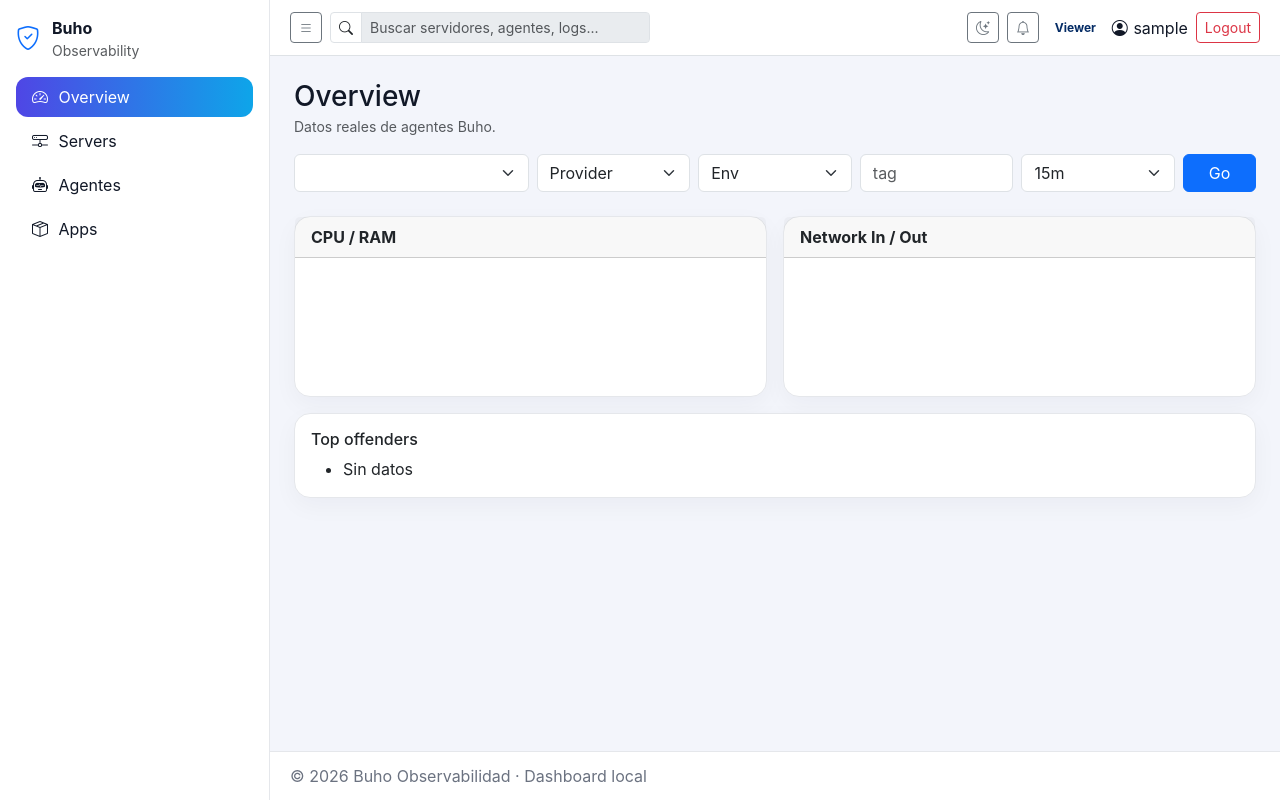
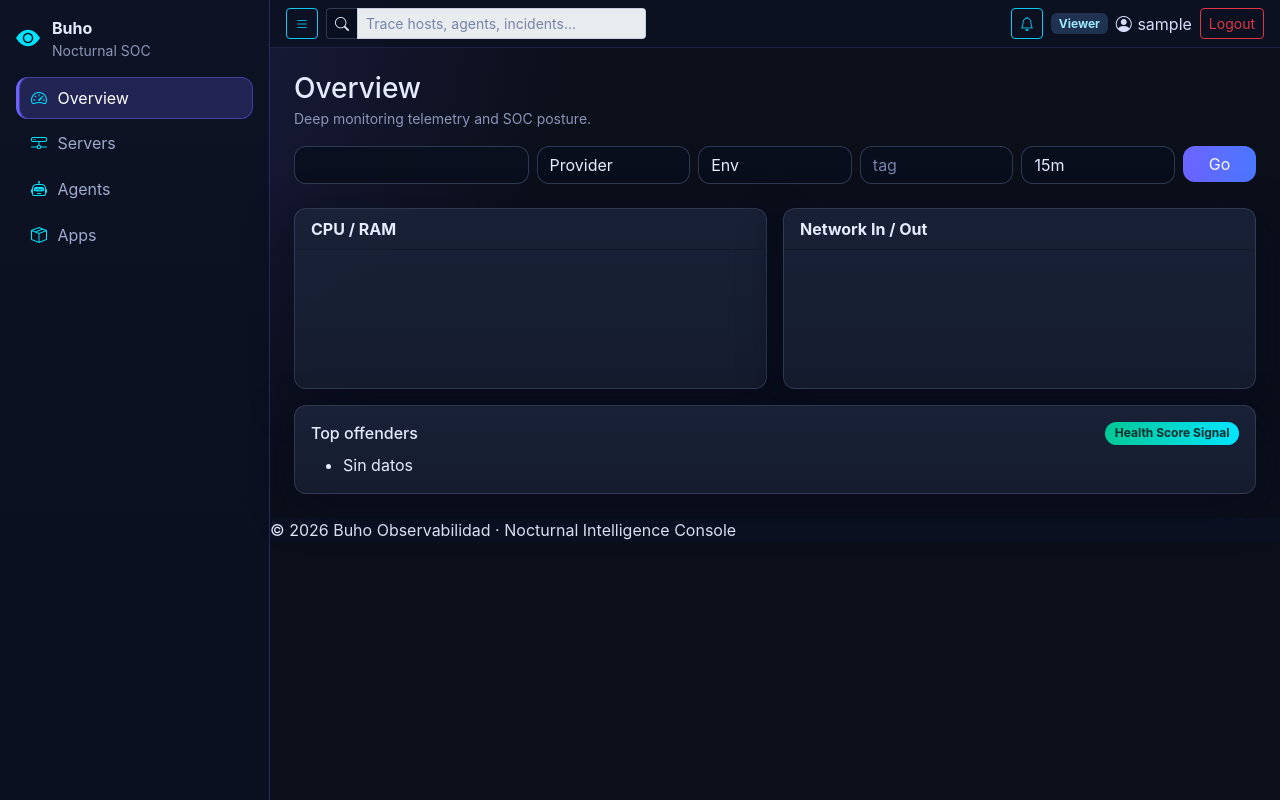
Before and after one commit to Neon18H/BUHO---OB, a Django app: page / in a window 1280 px wide. Run offline with Django 5.2, Linux system fonts and the light colour scheme; the visitor is signed in with stand-in values (Sample User, id 1); lists and menus that the app fills with data are empty.

Commit message:
Rediseña UI nocturna premium para auth y dashboard

```diff
--- /dev/null
+++ b/static/css/buho-theme.css
@@ -0,0 +1,223 @@
+:root {
+  --buho-bg: #0b0f1a;
+  --buho-bg-secondary: #111827;
+  --buho-card: #161d2f;
+  --buho-text: #e6ebff;
+  --buho-muted: #8b96b8;
+  --buho-border: rgba(135, 152, 199, 0.22);
+  --buho-accent: #6c63ff;
+  --buho-accent-cyan: #00e5ff;
+  --buho-danger: #ff4d6d;
+  --buho-warning: #ffb703;
+  --buho-success: #00c896;
+  --buho-radius: 12px;
+  --buho-shadow: 0 12px 40px rgba(5, 10, 30, 0.55);
+  --buho-neon: 0 0 0 1px rgba(0, 229, 255, 0.35), 0 0 26px rgba(0, 229, 255, 0.2);
+}
+
+* { box-sizing: border-box; }
+body {
+  margin: 0;
+  color: var(--buho-text);
+  background: radial-gradient(circle at 5% 0%, rgba(108, 99, 255, 0.2), transparent 35%), var(--buho-bg);
+  font-family: Inter, "Segoe UI", Roboto, system-ui, -apple-system, sans-serif;
+}
+
+a { color: var(--buho-accent-cyan); text-decoration: none; }
+a:hover { color: #7ef2ff; }
+
+.buho-glow {
+  box-shadow: 0 0 0 1px rgba(108, 99, 255, 0.35), 0 0 40px rgba(108, 99, 255, 0.28);
+}
+
+.card-night,
+.card {
+  background: linear-gradient(180deg, rgba(26, 35, 57, 0.95), rgba(22, 29, 47, 0.95));
+  border: 1px solid var(--buho-border);
+  border-radius: var(--buho-radius);
+  box-shadow: var(--buho-shadow);
+  color: var(--buho-text);
+}
+
+.btn-neon,
+.btn-primary {
+  border: 0;
+  border-radius: var(--buho-radius);
+  background: linear-gradient(90deg, var(--buho-accent), #4b77ff);
+  color: #f8fbff;
+  transition: transform .2s ease, box-shadow .2s ease, filter .2s ease;
+}
+
+.btn-neon:hover,
+.btn-primary:hover {
+  transform: translateY(-1px) scale(1.02);
+  filter: brightness(1.08);
+  box-shadow: 0 0 22px rgba(108, 99, 255, 0.42);
+}
+
+.input-night,
+.form-control,
+.form-select,
+.input-group-text {
+  border-radius: var(--buho-radius);
+  background: rgba(10, 15, 30, 0.88);
+  color: var(--buho-text);
+  border: 1px solid rgba(129, 145, 189, 0.32);
+}
+
+.form-control::placeholder { color: #7683ab; }
+
+.form-control:focus,
+.form-select:focus,
+.input-night:focus {
+  background: rgba(8, 14, 27, 0.95);
+  color: var(--buho-text);
+  border-color: var(--buho-accent-cyan);
+  box-shadow: var(--buho-neon);
+}
+
+.sidebar-night,
+.app-sidebar {
+  width: 270px;
+  background: linear-gradient(180deg, #0d1324, #0a101f 75%);
+  border-right: 1px solid rgba(108, 99, 255, 0.3);
+  padding: 1rem;
+  position: sticky;
+  top: 0;
+  height: 100vh;
+}
+.app-sidebar.collapsed { width: 88px; }
+.app-sidebar.collapsed .nav-link span,
+.app-sidebar.collapsed .brand div { display: none; }
+.app-shell { display: flex; min-height: 100vh; }
+.app-main { flex: 1; min-width: 0; display: flex; flex-direction: column; }
+.content-wrap { padding: 1.5rem; }
+
+.app-sidebar .nav-link {
+  color: #9faacf;
+  border-radius: var(--buho-radius);
+  display: flex;
+  align-items: center;
+  gap: .65rem;
+  padding: .55rem .75rem;
+  transition: all .2s ease;
+  border-left: 3px solid transparent;
+}
+.app-sidebar .nav-link i { color: var(--buho-accent-cyan); }
+.app-sidebar .nav-link:hover { background: rgba(108, 99, 255, 0.14); color: #eff2ff; }
+.app-sidebar .nav-link.active {
+  color: #fff;
+  background: rgba(108, 99, 255, 0.22);
+  border-left-color: var(--buho-accent);
+  box-shadow: inset 0 0 0 1px rgba(108, 99, 255, 0.45);
+}
+
+.topbar, .app-footer {
+  background: rgba(12, 18, 35, 0.94);
+  border-color: rgba(108, 99, 255, 0.18) !important;
+}
+
+.toast {
+  background: linear-gradient(180deg, rgba(12, 20, 35, 0.95), rgba(16, 24, 42, 0.95));
+  color: #eaf8ff;
+  border: 1px solid rgba(0, 229, 255, 0.35);
+  box-shadow: 0 0 20px rgba(0, 229, 255, 0.25);
+}
+
+.alert-badge-pulse { animation: softPulse 2.2s ease-in-out infinite; }
+@keyframes softPulse {
+  0%, 100% { box-shadow: 0 0 0 0 rgba(255, 77, 109, .35); }
+  70% { box-shadow: 0 0 0 9px rgba(255, 77, 109, 0); }
+}
+
+.health-chip {
+  display: inline-block;
+  padding: .18rem .6rem;
+  border-radius: 999px;
+  font-size: .75rem;
+  background: linear-gradient(90deg, var(--buho-success), var(--buho-accent-cyan));
+  color: #062e2d;
+  font-weight: 700;
+}
+
+.eye-loader {
+  width: 42px;
+  height: 22px;
+  border: 2px solid rgba(0, 229, 255, 0.7);
+  border-radius: 50%;
+  position: relative;
+  animation: eyePulse 1.8s ease-in-out infinite;
+}
+.eye-loader::after {
+  content: "";
+  width: 9px;
+  height: 9px;
+  border-radius: 50%;
+  background: var(--buho-accent-cyan);
+  position: absolute;
+  left: 50%;
+  top: 50%;
+  transform: translate(-50%, -50%);
+}
+@keyframes eyePulse {
+  0%,100% { transform: scale(1); opacity: .75; }
+  50% { transform: scale(1.08); opacity: 1; }
+}
+
+.auth-shell {
+  min-height: 100vh;
+  display: grid;
+  grid-template-columns: 1.05fr 1fr;
+}
+.auth-left {
+  padding: 4rem;
+  background: radial-gradient(circle at 20% 20%, rgba(108, 99, 255, .28), transparent 45%),
+              linear-gradient(145deg, #0a1020, #111827 60%, #09101e);
+  position: relative;
+  overflow: hidden;
+}
+.auth-left::after {
+  content: "";
+  position: absolute;
+  inset: 0;
+  background-image: linear-gradient(rgba(0, 229, 255, 0.08) 1px, transparent 1px), linear-gradient(90deg, rgba(0, 229, 255, 0.08) 1px, transparent 1px);
+  background-size: 44px 44px;
+  mask-image: radial-gradient(circle at center, black, transparent 85%);
+}
+.auth-panel {
+  display: flex;
+  align-items: center;
+  justify-content: center;
+  padding: 2.25rem;
+}
+.auth-card {
+  width: min(490px, 100%);
+  padding: 1.4rem;
+}
+.field-wrap { position: relative; margin-bottom: 1rem; }
+.field-wrap .input-group { margin-bottom: .15rem; }
+.floating-label {
+  position: absolute;
+  top: -9px;
+  left: 12px;
+  background: #111827;
+  padding: 0 .4rem;
+  font-size: .73rem;
+  color: #7cb8ff;
+  text-transform: uppercase;
+  letter-spacing: .03em;
+}
+
+.env-chip {
+  border: 1px solid rgba(124, 138, 176, 0.45);
+  color: #cad4f5;
+  border-radius: 999px;
+  padding: .4rem .9rem;
+  font-size: .82rem;
+}
+.btn-check:checked + .env-chip { border-color: var(--buho-accent-cyan); color: #fff; box-shadow: var(--buho-neon); }
+
+@media (max-width: 992px) {
+  .auth-shell { grid-template-columns: 1fr; }
+  .auth-left { padding: 2rem; min-height: 280px; }
+}
--- a/static/css/buho.css
+++ b/static/css/buho.css
@@ -1,48 +1,15 @@
-:root {
-  --buho-bg: #f3f5fb;
-  --buho-card: #fff;
-  --buho-text: #111827;
-  --buho-border: #e5e7eb;
-  --buho-brand: #4f46e5;
-  --buho-brand-2: #0ea5e9;
-}
+@import url('./buho-theme.css');
 
-[data-theme='dark'] {
-  --buho-bg: #0b1220;
-  --buho-card: #121a2b;
-  --buho-text: #e5e7eb;
-  --buho-border: #263042;
-}
-
-* { box-sizing: border-box; }
-body { background: var(--buho-bg); color: var(--buho-text); font-family: Inter, system-ui, -apple-system, sans-serif; }
-.app-shell { display: flex; min-height: 100vh; }
-.app-sidebar {
-  width: 270px; background: var(--buho-card); border-right: 1px solid var(--buho-border);
-  padding: 1rem; position: sticky; top: 0; height: 100vh; transition: all .2s ease;
-}
-.app-sidebar.collapsed { width: 88px; }
-.app-sidebar.collapsed .nav-link span, .app-sidebar.collapsed .brand div { display: none; }
 .brand { display: flex; align-items: center; gap: .75rem; }
-.app-sidebar .nav-link { color: inherit; display: flex; gap: .65rem; align-items: center; border-radius: 12px; }
-.app-sidebar .nav-link.active { background: linear-gradient(90deg, var(--buho-brand), var(--buho-brand-2)); color: #fff; }
-
-.app-main { flex: 1; display: flex; flex-direction: column; min-width: 0; }
-.topbar { background: var(--buho-card); display: flex; justify-content: space-between; align-items: center; padding: .75rem 1.25rem; }
 .search-box { min-width: 320px; }
-.content-wrap { padding: 1.5rem; }
-.app-footer { margin-top: auto; border-top: 1px solid var(--buho-border); padding: .75rem 1.25rem; color: #6b7280; background: var(--buho-card); }
-
-.card { border: 1px solid var(--buho-border); background: var(--buho-card); border-radius: 16px; box-shadow: 0 8px 24px rgba(15, 23, 42, .04); }
-.kpi-card .kpi-icon { font-size: 1.6rem; color: var(--buho-brand); }
-.table-card .card-header { background: transparent; border-bottom: 1px solid var(--buho-border); }
-.sticky-table thead th { position: sticky; top: 0; z-index: 2; background: var(--buho-card); }
-
+.table-card .card-header { background: transparent; border-bottom: 1px solid rgba(124, 138, 176, 0.3); }
+.sticky-table thead th { position: sticky; top: 0; z-index: 2; background: #121a2f; }
 .status-dot { width: .55rem; height: .55rem; border-radius: 50%; display: inline-block; margin-right: .35rem; }
-.status-online { background: #10b981; }
-.status-offline { background: #ef4444; }
-.status-degraded { background: #f59e0b; }
-.empty-state { padding: 2rem; text-align: center; border: 1px dashed var(--buho-border); border-radius: .75rem; }
-.user-pill { display: inline-flex; align-items: center; gap: .35rem; }
+.status-online { background: var(--buho-success); }
+.status-offline { background: var(--buho-danger); }
+.status-degraded { background: var(--buho-warning); }
+.empty-state { padding: 2rem; text-align: center; border: 1px dashed rgba(124, 138, 176, 0.4); border-radius: var(--buho-radius); }
+.user-pill { display: inline-flex; align-items: center; gap: .35rem; color: #d6defa; }
 .code-line { display:flex; justify-content:space-between; align-items:center; background: rgba(148,163,184,.1); border-radius:12px; padding:.6rem .7rem; gap:.75rem; }
-.code-line code { white-space: pre-wrap; }
+.code-line code { white-space: pre-wrap; color: #cbe9ff; }
+.text-body-secondary { color: var(--buho-muted) !important; }
--- a/ui/templates/ui/base.html
+++ b/ui/templates/ui/base.html
@@ -1,6 +1,6 @@
 {% load static %}
 <!doctype html>
-<html lang="en" data-theme="light">
+<html lang="en" data-theme="dark">
 <head>
     <meta charset="utf-8">
     <meta name="viewport" content="width=device-width, initial-scale=1">
@@ -18,31 +18,24 @@
         <main class="container-fluid content-wrap">
             {% if messages %}
                 {% for message in messages %}
-                    <div class="alert alert-{{ message.tags|default:'info' }} alert-dismissible fade show" role="alert">
+                    <div class="alert alert-{{ message.tags|default:'info' }} alert-dismissible fade show card-night" role="alert">
                         {{ message }}
-                        <button type="button" class="btn-close" data-bs-dismiss="alert"></button>
+                        <button type="button" class="btn-close btn-close-white" data-bs-dismiss="alert"></button>
                     </div>
                 {% endfor %}
             {% endif %}
             {% block content %}{% endblock %}
         </main>
-        <footer class="app-footer">© {% now "Y" %} Buho Observabilidad · Dashboard local</footer>
+        <footer class="app-footer">© {% now "Y" %} Buho Observabilidad · Nocturnal Intelligence Console</footer>
     </div>
 </div>
 {% include 'ui/components/toast.html' %}
 <script src="https://cdn.jsdelivr.net/npm/bootstrap@5.3.3/dist/js/bootstrap.bundle.min.js"></script>
 <script>
 (function() {
-    const root = document.documentElement;
-    root.setAttribute('data-theme', localStorage.getItem('buho-theme') || 'light');
-    window.toggleTheme = function() {
-        const next = root.getAttribute('data-theme') === 'dark' ? 'light' : 'dark';
-        root.setAttribute('data-theme', next);
-        localStorage.setItem('buho-theme', next);
-    };
     window.copyText = function(text) {
         navigator.clipboard.writeText(text);
-        showToast('Copiado al portapapeles');
+        showToast('Copied to clipboard');
     };
     window.copyFrom = function(id) {
         const el = document.getElementById(id);
--- a/ui/templates/ui/components/kpi_card.html
+++ b/ui/templates/ui/components/kpi_card.html
@@ -1,9 +1,9 @@
-<div class="card kpi-card h-100">
+<div class="card card-night kpi-card h-100">
     <div class="card-body d-flex justify-content-between align-items-center">
         <div>
             <p class="text-body-secondary mb-1 small">{{ title }}</p>
             <h3 class="mb-0">{{ value }}</h3>
         </div>
-        <div class="kpi-icon"><i class="bi {{ icon }}"></i></div>
+        <div class="kpi-icon fs-4" style="color:#00E5FF;"><i class="bi {{ icon }}"></i></div>
     </div>
 </div>
--- a/ui/templates/ui/components/sidebar.html
+++ b/ui/templates/ui/components/sidebar.html
@@ -1,12 +1,12 @@
-<div class="app-sidebar" id="appSidebar">
+<div class="app-sidebar sidebar-night" id="appSidebar">
     <div class="brand mb-3">
-        <i class="bi bi-shield-check fs-4 text-primary"></i>
-        <div><strong>Buho</strong><div class="small text-body-secondary">Observability</div></div>
+        <i class="bi bi-eye-fill fs-4" style="color:#00E5FF;"></i>
+        <div><strong>Buho</strong><div class="small text-body-secondary">Nocturnal SOC</div></div>
     </div>
     <nav class="nav flex-column nav-pills gap-1">
         <a class="nav-link {% if request.resolver_match.url_name == 'overview' %}active{% endif %}" href="{% url 'ui:overview' %}"><i class="bi bi-speedometer2"></i><span>Overview</span></a>
         <a class="nav-link {% if request.resolver_match.url_name == 'servers' %}active{% endif %}" href="{% url 'ui:servers' %}"><i class="bi bi-hdd-network"></i><span>Servers</span></a>
-        <a class="nav-link {% if request.resolver_match.namespace == 'agents' %}active{% endif %}" href="{% url 'agents:overview' %}"><i class="bi bi-robot"></i><span>Agentes</span></a>
+        <a class="nav-link {% if request.resolver_match.namespace == 'agents' %}active{% endif %}" href="{% url 'agents:overview' %}"><i class="bi bi-robot"></i><span>Agents</span></a>
         <a class="nav-link {% if request.resolver_match.url_name == 'apps' %}active{% endif %}" href="{% url 'ui:apps' %}"><i class="bi bi-box-seam"></i><span>Apps</span></a>
         {% if request.user.role != 'VIEWER' %}
         <a class="nav-link {% if request.resolver_match.url_name == 'logs' %}active{% endif %}" href="{% url 'ui:logs' %}"><i class="bi bi-file-earmark-text"></i><span>Logs</span></a>
--- a/ui/templates/ui/components/toast.html
+++ b/ui/templates/ui/components/toast.html
@@ -1,7 +1,7 @@
 <div class="toast-container position-fixed top-0 end-0 p-3">
-  <div id="buhoToast" class="toast align-items-center text-bg-dark border-0" role="alert">
+  <div id="buhoToast" class="toast align-items-center border-0" role="alert">
     <div class="d-flex">
-      <div class="toast-body" id="buhoToastBody">Copiado al portapapeles</div>
+      <div class="toast-body" id="buhoToastBody">Telemetry copied</div>
       <button type="button" class="btn-close btn-close-white me-2 m-auto" data-bs-dismiss="toast"></button>
     </div>
   </div>
--- a/ui/templates/ui/components/topbar.html
+++ b/ui/templates/ui/components/topbar.html
@@ -1,16 +1,15 @@
-<nav class="topbar border-bottom">
+<nav class="topbar border-bottom px-3 py-2 d-flex justify-content-between align-items-center">
     <div class="d-flex align-items-center gap-2">
-        <button class="btn btn-sm btn-outline-secondary" onclick="document.getElementById('appSidebar').classList.toggle('collapsed')"><i class="bi bi-list"></i></button>
+        <button class="btn btn-sm btn-outline-info" onclick="document.getElementById('appSidebar').classList.toggle('collapsed')"><i class="bi bi-list"></i></button>
         <div class="input-group input-group-sm search-box">
-            <span class="input-group-text bg-body"><i class="bi bi-search"></i></span>
-            <input type="text" class="form-control" placeholder="Buscar servidores, agentes, logs..." disabled>
+            <span class="input-group-text"><i class="bi bi-search"></i></span>
+            <input type="text" class="form-control input-night" placeholder="Trace hosts, agents, incidents..." disabled>
         </div>
     </div>
     <div class="d-flex align-items-center gap-2">
-        {% if active_org %}<span class="badge text-bg-secondary">{{ active_org.name }}</span>{% endif %}
-        <button class="btn btn-sm btn-outline-secondary" onclick="toggleTheme()"><i class="bi bi-moon-stars"></i></button>
-        <button class="btn btn-sm btn-outline-secondary"><i class="bi bi-bell"></i></button>
-        <span class="badge text-bg-primary-subtle text-primary-emphasis">{{ request.user.get_role_display }}</span>
+        {% if active_org %}<span class="badge" style="background:#2a2f46;color:#c9d8ff;">{{ active_org.name }}</span>{% endif %}
+        <button class="btn btn-sm btn-outline-info"><i class="bi bi-bell"></i></button>
+        <span class="badge" style="background:#1f3250;color:#9fe8ff;">{{ request.user.get_role_display }}</span>
         <div class="user-pill"><i class="bi bi-person-circle"></i><span>{{ request.user.username }}</span></div>
         <a class="btn btn-sm btn-outline-danger" href="{% url 'accounts:logout' %}">Logout</a>
     </div>
--- a/ui/templates/ui/overview.html
+++ b/ui/templates/ui/overview.html
@@ -1,21 +1,33 @@
 {% extends 'ui/base.html' %}
 {% block content %}
 <div class="d-flex justify-content-between align-items-center mb-3">
-  <div><h1 class="h3 mb-0">Overview</h1><small class="text-body-secondary">Datos reales de agentes Buho.</small></div>
+  <div><h1 class="h3 mb-0">Overview</h1><small class="text-body-secondary">Deep monitoring telemetry and SOC posture.</small></div>
 </div>
 <form method="get" class="row g-2 mb-3">
-  <div class="col-md-3"><select class="form-select" name="agent">{% for agent in agents %}<option value="{{ agent.id }}" {% if selected_agent and selected_agent.id == agent.id %}selected{% endif %}>{{ agent.name }}</option>{% endfor %}</select></div>
-  <div class="col-md-2"><select class="form-select" name="provider"><option value="">Provider</option>{% for key,label in providers %}<option value="{{ key }}" {% if filters.provider == key %}selected{% endif %}>{{ label }}</option>{% endfor %}</select></div>
-  <div class="col-md-2"><select class="form-select" name="env"><option value="">Env</option>{% for key,label in envs %}<option value="{{ key }}" {% if filters.env == key %}selected{% endif %}>{{ label }}</option>{% endfor %}</select></div>
-  <div class="col-md-2"><input class="form-control" name="tag" value="{{ filters.tag }}" placeholder="tag"></div>
-  <div class="col-md-2"><select class="form-select" name="time_range"><option value="15m" {% if filters.time_range == '15m' %}selected{% endif %}>15m</option><option value="1h" {% if filters.time_range == '1h' %}selected{% endif %}>1h</option><option value="24h" {% if filters.time_range == '24h' %}selected{% endif %}>24h</option></select></div>
-  <div class="col-md-1"><button class="btn btn-primary w-100">Go</button></div>
+  <div class="col-md-3"><select class="form-select input-night" name="agent">{% for agent in agents %}<option value="{{ agent.id }}" {% if selected_agent and selected_agent.id == agent.id %}selected{% endif %}>{{ agent.name }}</option>{% endfor %}</select></div>
+  <div class="col-md-2"><select class="form-select input-night" name="provider"><option value="">Provider</option>{% for key,label in providers %}<option value="{{ key }}" {% if filters.provider == key %}selected{% endif %}>{{ label }}</option>{% endfor %}</select></div>
+  <div class="col-md-2"><select class="form-select input-night" name="env"><option value="">Env</option>{% for key,label in envs %}<option value="{{ key }}" {% if filters.env == key %}selected{% endif %}>{{ label }}</option>{% endfor %}</select></div>
+  <div class="col-md-2"><input class="form-control input-night" name="tag" value="{{ filters.tag }}" placeholder="tag"></div>
+  <div class="col-md-2"><select class="form-select input-night" name="time_range"><option value="15m" {% if filters.time_range == '15m' %}selected{% endif %}>15m</option><option value="1h" {% if filters.time_range == '1h' %}selected{% endif %}>1h</option><option value="24h" {% if filters.time_range == '24h' %}selected{% endif %}>24h</option></select></div>
+  <div class="col-md-1"><button class="btn btn-neon w-100">Go</button></div>
 </form>
 <div class="row g-3 mb-4">{% for kpi in kpi_cards %}<div class="col-sm-6 col-xl-4">{% include 'ui/components/kpi_card.html' with icon=kpi.icon title=kpi.title value=kpi.value %}</div>{% endfor %}</div>
 <div class="row g-3"><div class="col-lg-6">{% include 'ui/components/chart_card.html' with title='CPU / RAM' chart_id='cpuRamChart' %}</div><div class="col-lg-6">{% include 'ui/components/chart_card.html' with title='Network In / Out' chart_id='networkChart' %}</div></div>
-<div class="card mt-3 p-3"><h6>Top offenders</h6><ul class="mb-0">{% for item in top_offenders %}<li>{{ item.name }} · health {{ item.health_score }} · {{ item.get_provider_display }}</li>{% empty %}<li>Sin datos</li>{% endfor %}</ul></div>
+<div class="card card-night mt-3 p-3">
+  <div class="d-flex justify-content-between align-items-center">
+    <h6 class="mb-0">Top offenders</h6>
+    <span class="health-chip">Health Score Signal</span>
+  </div>
+  <ul class="mb-0 mt-2">
+    {% for item in top_offenders %}
+      <li class="d-flex justify-content-between py-1"><span>{{ item.name }} · {{ item.get_provider_display }}</span> <span class="badge alert-badge-pulse" style="background:linear-gradient(90deg,#ffb703,#ff4d6d);">health {{ item.health_score }}</span></li>
+    {% empty %}
+      <li>Sin datos</li>
+    {% endfor %}
+  </ul>
+</div>
 {% endblock %}
 {% block scripts %}<script>
-new Chart(document.getElementById('cpuRamChart'), {type:'line', data:{labels:{{ cpu_labels|safe }},datasets:[{label:'CPU %',data:{{ cpu_values|safe }},borderColor:'#4f46e5',tension:.35},{label:'RAM %',data:{{ ram_values|safe }},borderColor:'#06b6d4',tension:.35}]}});
-new Chart(document.getElementById('networkChart'), {type:'line', data:{labels:{{ cpu_labels|safe }},datasets:[{label:'In',data:{{ net_in|safe }},borderColor:'#16a34a'},{label:'Out',data:{{ net_out|safe }},borderColor:'#f97316'}]}});
+new Chart(document.getElementById('cpuRamChart'), {type:'line', data:{labels:{{ cpu_labels|safe }},datasets:[{label:'CPU %',data:{{ cpu_values|safe }},borderColor:'#6C63FF',tension:.35},{label:'RAM %',data:{{ ram_values|safe }},borderColor:'#00E5FF',tension:.35}]}});
+new Chart(document.getElementById('networkChart'), {type:'line', data:{labels:{{ cpu_labels|safe }},datasets:[{label:'In',data:{{ net_in|safe }},borderColor:'#00C896'},{label:'Out',data:{{ net_out|safe }},borderColor:'#FF4D6D'}]}});
 </script>{% endblock %}
--- a/ui/views.py
+++ b/ui/views.py
@@ -43,7 +43,7 @@ def _sync_agent_status_for_org(org):
 
 
 class BuhoLoginView(LoginView):
-    template_name = 'registration/login.html'
+    template_name = 'auth/login.html'
 
     def form_valid(self, form):
         response = super().form_valid(form)
@@ -61,7 +61,7 @@ class BuhoLogoutView(LogoutView):
 
 
 class RegisterView(View):
-    template_name = 'registration/register.html'
+    template_name = 'auth/register.html'
 
     def dispatch(self, request, *args, **kwargs):
         if Organization.objects.exists():
```
Also changed, not shown: ui/templates/auth/login.html (added, +78 -0 lines), ui/templates/auth/register.html (added, +73 -0 lines).
